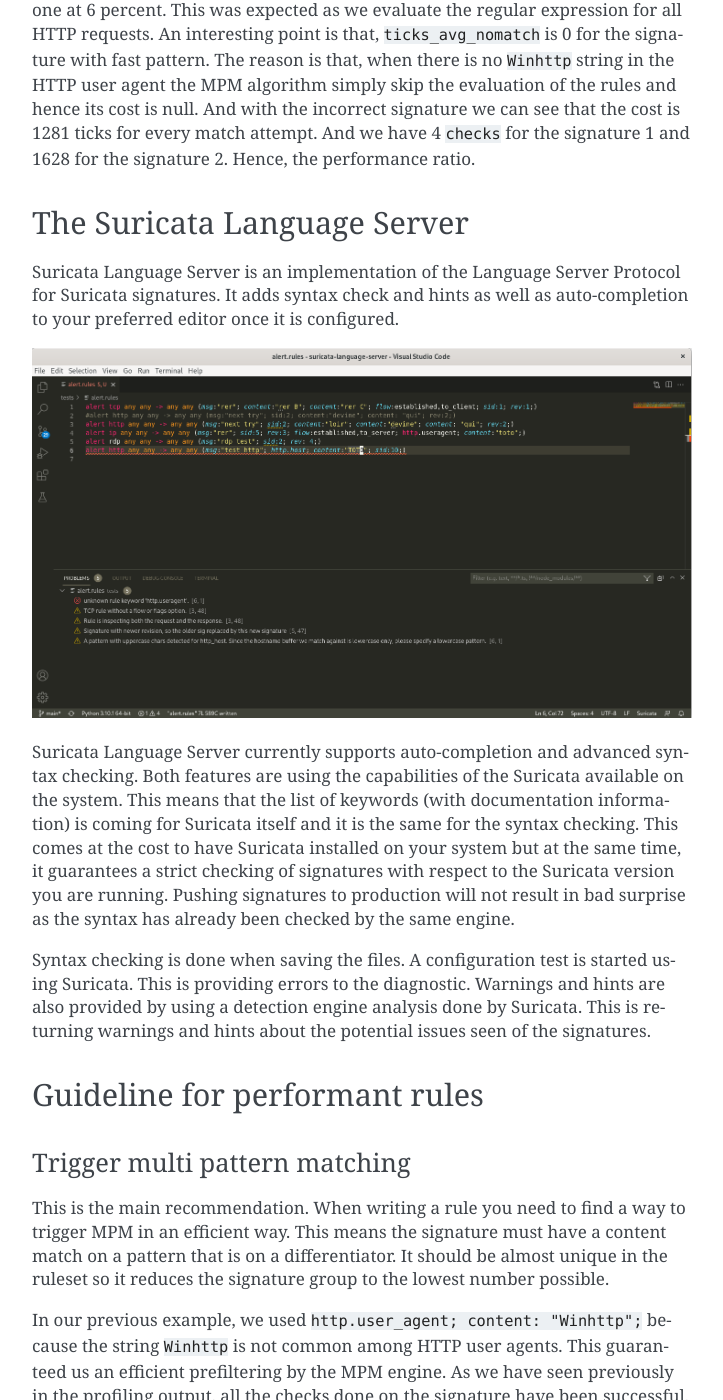
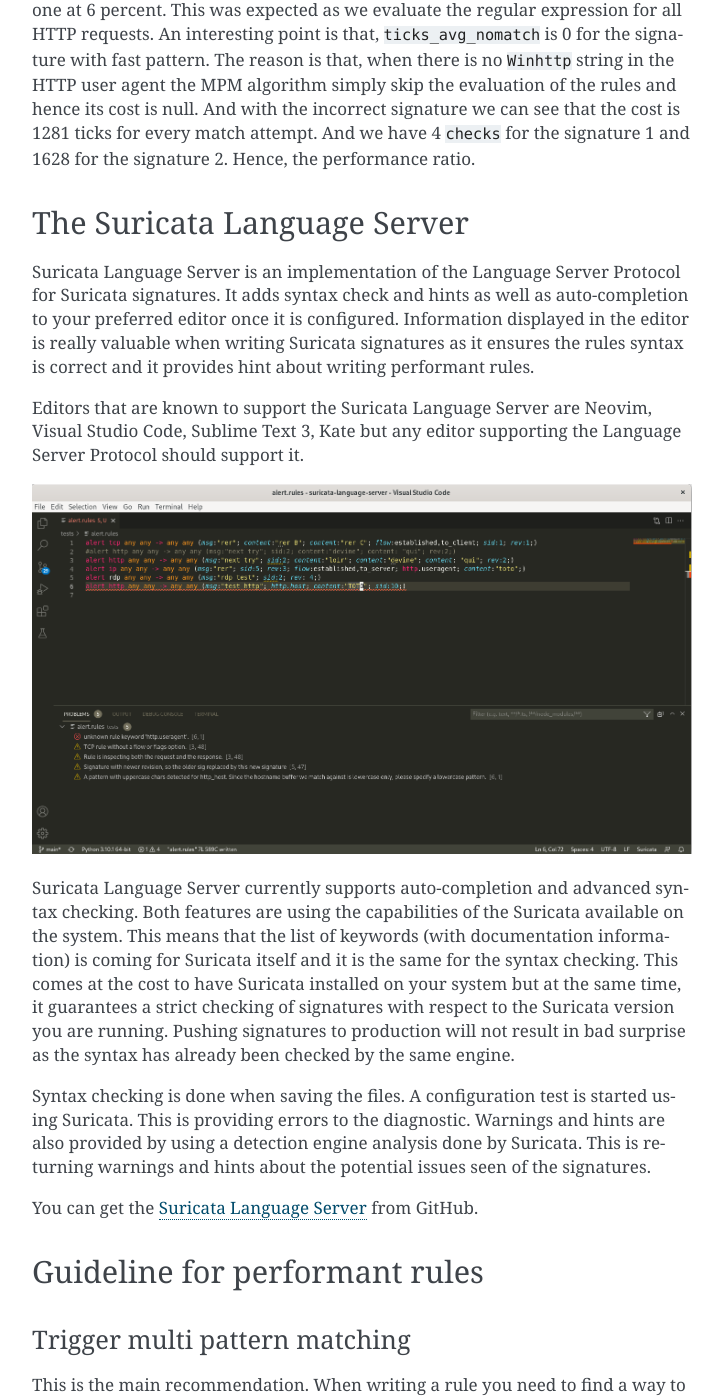
Before and after one commit to StamusNetworks/suricata-4-analysts, a Sphinx documentation site: the page built from source/write-performant-rules.rst, in a window 1280 px wide and 1400 px high, scrolled down 4917 px. Shown: the whole window, without its empty margins (388-1111 px from the left). Built offline with Sphinx 7.4.7, drawn with Linux system fonts in a browser that asks for light colours.

Commit message:
writing: add link to Suricata Language Server

```diff
--- a/source/write-performant-rules.rst
+++ b/source/write-performant-rules.rst
@@ -209,6 +209,11 @@
 
 Suricata Language Server is an implementation of the Language Server Protocol for Suricata signatures.
 It adds syntax check and hints as well as auto-completion to your preferred editor once it is configured.
+Information displayed in the editor is really valuable when writing Suricata signatures as it
+ensures the rules syntax is correct and it provides hint about writing performant rules.
+
+Editors that are known to support the Suricata Language Server are Neovim, Visual Studio Code,
+Sublime Text 3, Kate but any editor supporting the Language Server Protocol should support it.
 
 .. image:: img/vscode-sample.png
 
@@ -224,6 +229,7 @@
 detection engine analysis done by Suricata. This is returning warnings and hints about the potential
 issues seen of the signatures.
 
+You can get the `Suricata Language Server <https://github.com/StamusNetworks/suricata-language-server>`_ from GitHub.
 
 Guideline for performant rules
 ==============================
```
